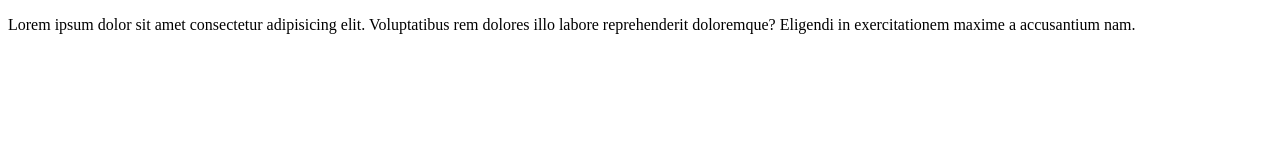
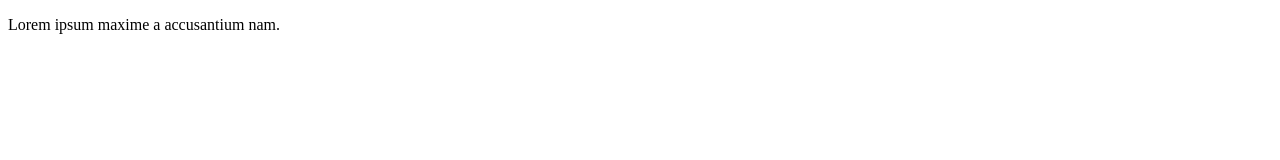
Before and after one commit to arman-miaa/new, a plain HTML site: page index.html in a window 1280 px wide. Drawn offline with Linux system fonts and the light colour scheme.

Commit message:
added this

```diff
--- a/index.html
+++ b/index.html
@@ -6,6 +6,6 @@
     <title>Document</title>
 </head>
 <body>
-    <p>Lorem ipsum dolor sit amet consectetur adipisicing elit. Voluptatibus rem dolores illo labore reprehenderit doloremque? Eligendi in exercitationem maxime a accusantium nam.</p>
+    <p>Lorem ipsum  maxime a accusantium nam.</p>
 </body>
 </html>
```
